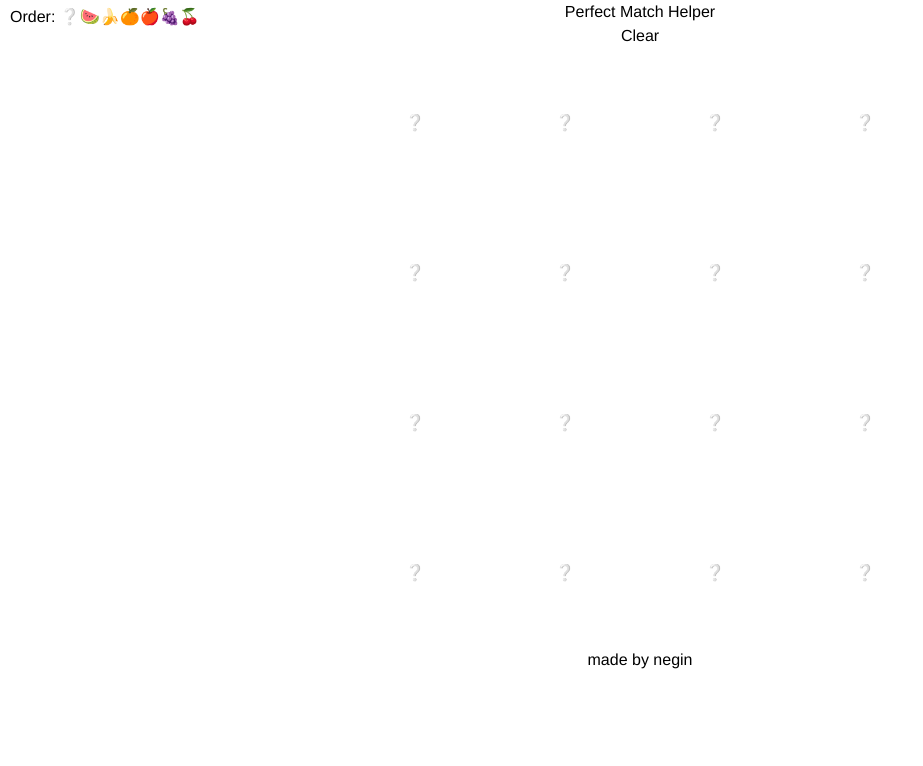
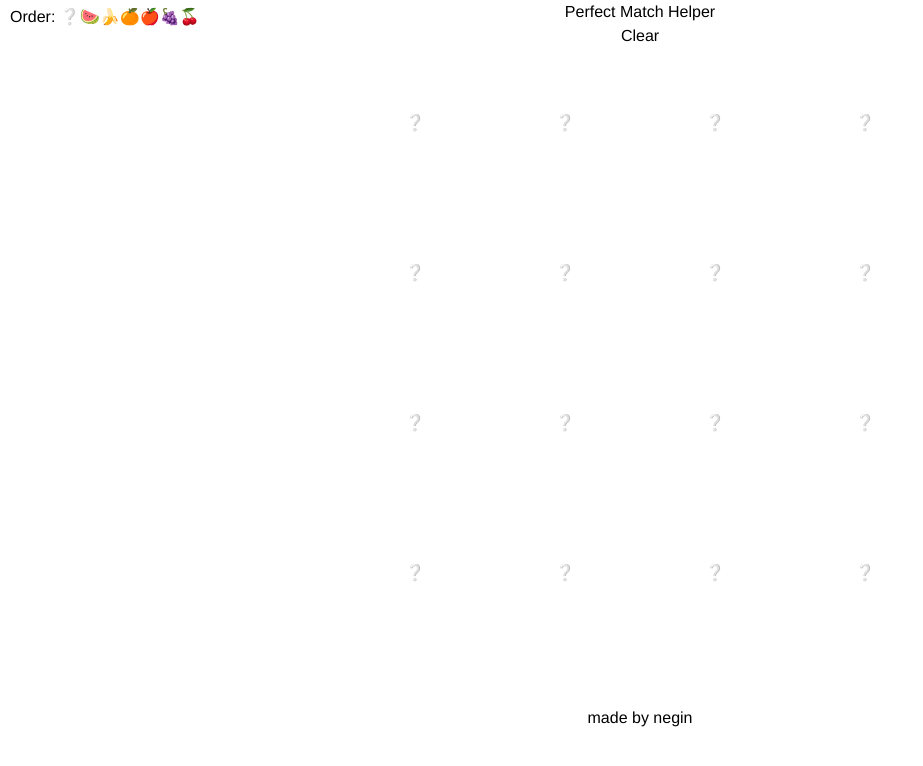
Before and after one commit to nuggetsnegin/perfect-match-helper, a Vue app: page / in a window 1280 px wide. Shown: the top 766 px of the page, without its empty margins (0-923 px from the left). Built offline with nearby package versions, Linux system fonts and the light colour scheme.

Commit message:
sticky footer done

```diff
--- a/package.json
+++ b/package.json
@@ -1,5 +1,5 @@
 {
-  "name": "tailwind-test",
+  "name": "perfect-match-helper",
   "version": "0.1.0",
   "private": true,
   "scripts": {
--- a/src/App.vue
+++ b/src/App.vue
@@ -1,7 +1,9 @@
 <template>
   <div id="app">
-    <Header />
-    <Grid/>
+    <div class="wrapper">
+      <Header />
+      <Grid/>
+    </div>
     <Footer/>
   </div>
 </template>
@@ -29,15 +31,8 @@ export default {
   text-align: center;
 }
 
-body {
-  min-height: 100%;
-  display: grid;
-  grid-template-rows: 1fr auto;
-}
-
-footer {
-  grid-row-start: 2;
-  grid-row-end: 3;
+.wrapper {
+  min-height: calc(100vh - 94px);
 }
 
 </style>
--- a/src/components/Grid.vue
+++ b/src/components/Grid.vue
@@ -1,7 +1,7 @@
 <template>
     <div class="container mx-auto">
-        <div class="max-w-sm rounded overflow-hidden shadow-lg legend">
-            <p class="px-2 py-5"><span class="text-2xl font-mono lowercase">Order:</span> ❔🍉🍌🍊🍎🍇🍒</p>
+        <div class="max-w-xs rounded overflow-hidden shadow-lg legend">
+            <p class="px-2 py-5"><span class="text-sm font-mono lowercase">Order:</span> ❔🍉🍌🍊🍎🍇🍒</p>
         </div>
         <button
             class="text-white rounded bg-green-400 px-4 py-2 shadow-md hover:bg-pink-600 active:outline-none focus:outline-none lowercase mb-5"
```
Also changed, not shown: 2 other files (tests, documents, lock files or other folders).
